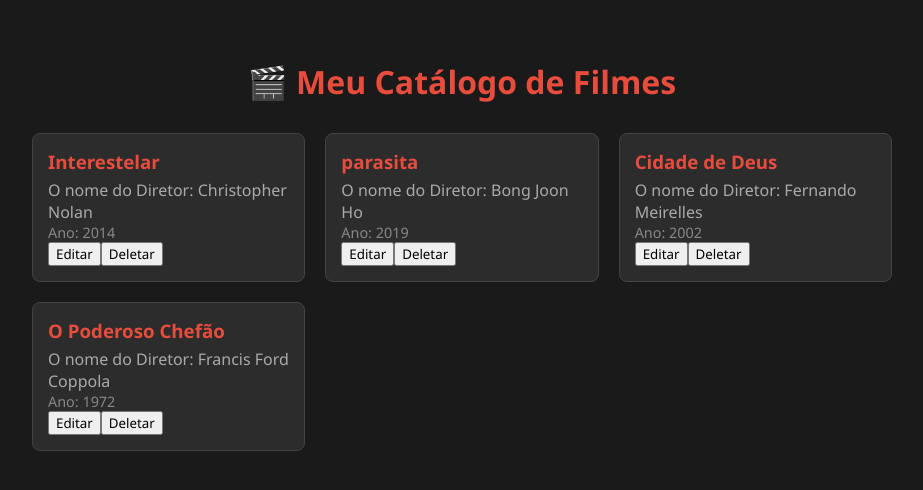
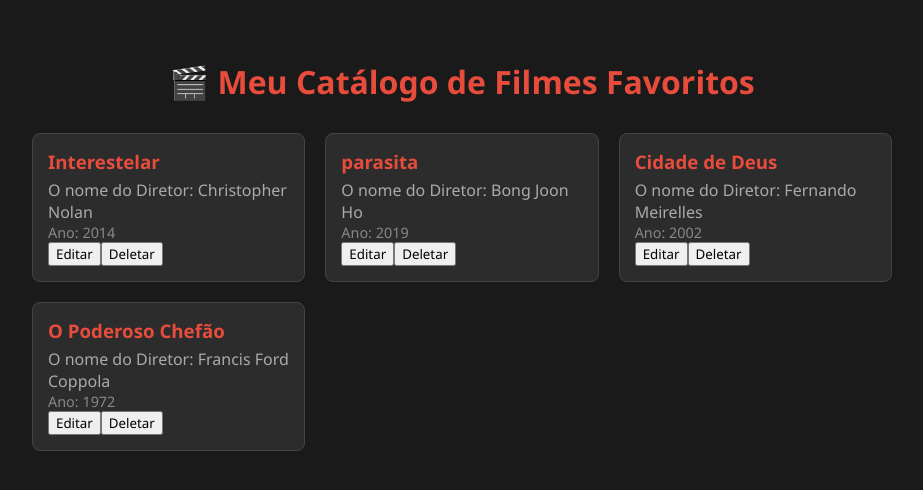
Before and after one commit to delanohelio/filmes, a Vue app: page / in a window 1280 px wide. Shown: the top 490 px of the page, without its empty margins (178-1101 px from the left). Built offline with nearby package versions, Linux system fonts and the light colour scheme.

Commit message:
Update header title to 'Meu Catálogo de Filmes Favoritos'

```diff
--- a/src/App.vue
+++ b/src/App.vue
@@ -1,7 +1,7 @@
 <template>
   <div class="container">
     <header>
-      <h1>🎬 Meu Catálogo de Filmes</h1>
+      <h1>🎬 Meu Catálogo de Filmes Favoritos</h1>
     </header>
 
     <main class="movie-list">
```
